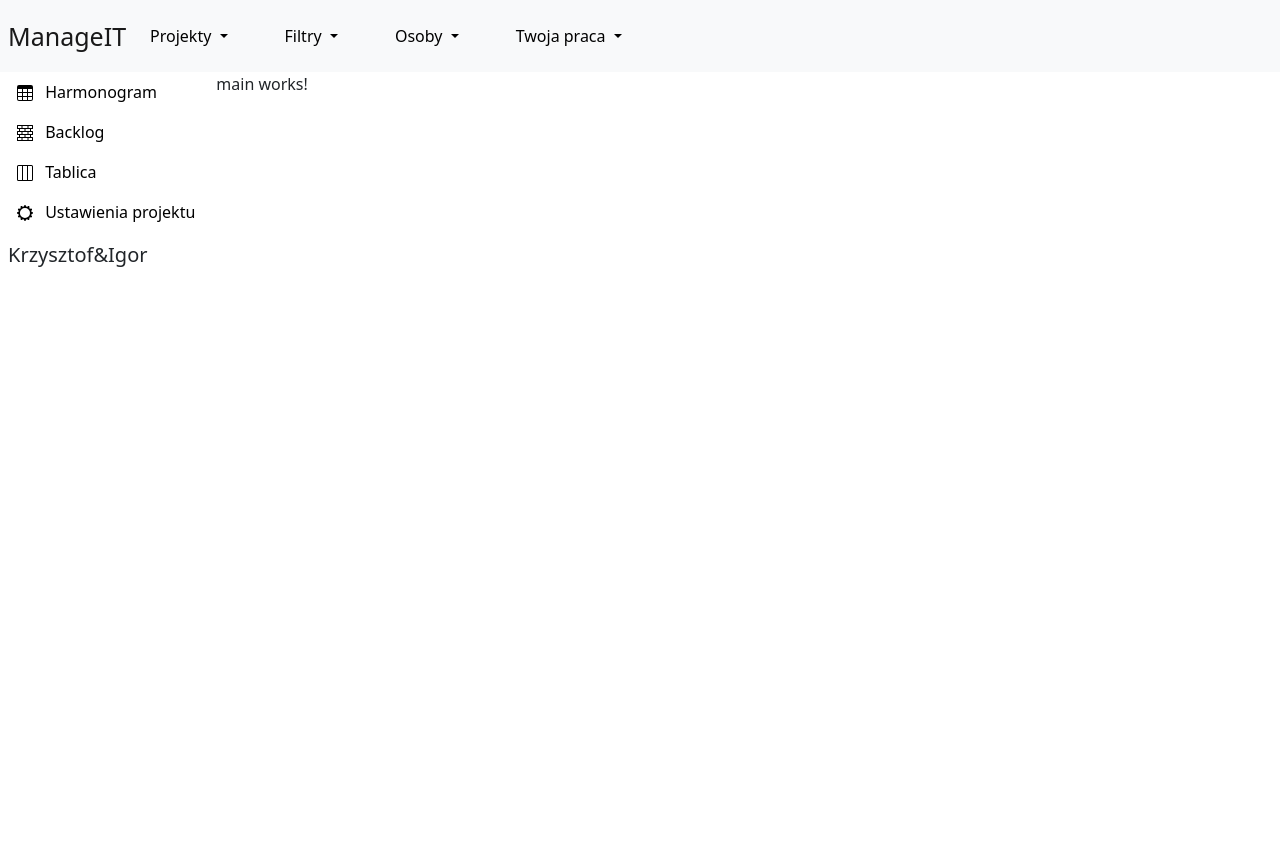
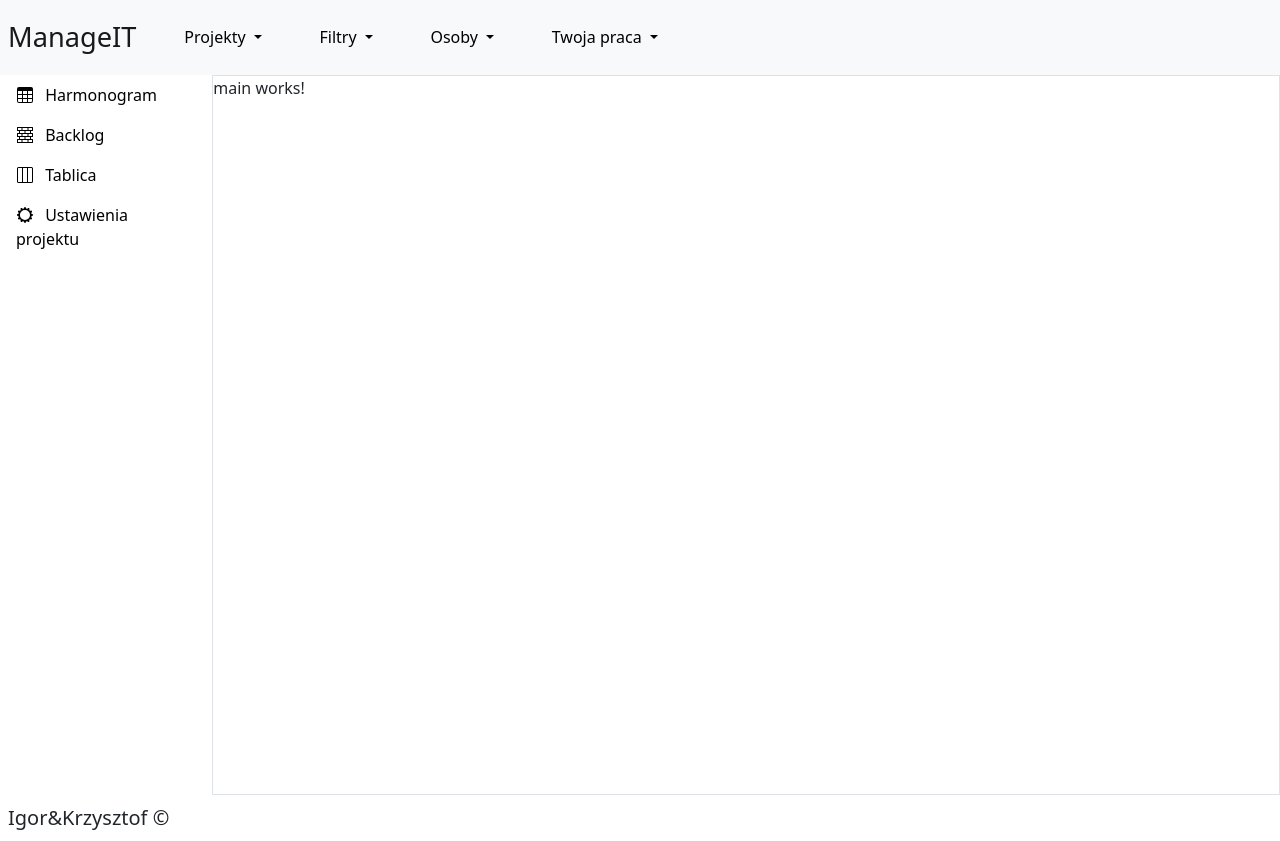
Before and after one commit to codeofcarbon/manageIT_frontend, an Angular app: page / in a window 1280 px wide. Before the commit the page ends 800 px from the top, so only its background shows below. Built offline with nearby package versions, Linux system fonts and the light colour scheme.

Commit message:
Implementation of ProjectService class

```diff
--- a/src/app/app.component.css
+++ b/src/app/app.component.css
@@ -1,3 +1,8 @@
 * {
     box-sizing: border-box;
 }
+
+.border {
+    width: 85%;
+    height: 45rem;
+}
--- a/src/app/app.component.html
+++ b/src/app/app.component.html
@@ -2,7 +2,9 @@
     <app-navbar></app-navbar>
     <div class="d-flex">
         <app-vertical-navbar></app-vertical-navbar>
-        <app-main></app-main>
+        <div class="border" style="border: 1px black solid;">
+            <app-main></app-main>
+        </div>
     </div>
     <app-footer></app-footer>
 </div>
--- a/src/app/footer/footer.component.html
+++ b/src/app/footer/footer.component.html
@@ -1 +1 @@
-<p class="fs-5 m-2">Krzysztof&Igor</p>
+<p class="fs-5 m-2">Igor&Krzysztof &copy;</p>
--- a/src/app/navbar/navbar.component.css
+++ b/src/app/navbar/navbar.component.css
@@ -1,5 +1,5 @@
 .navbar-brand {
-    font-size: 25px;
+    font-size: 1.7rem;
 }
 
 .navbar-tabs a{
@@ -7,8 +7,12 @@
   color: black;
 }
 
-.navbar-tabs a:not(:last-child) {
-    margin-right: 25px;
+.navbar li:first-child {
+    margin-left: 1.5rem;
+}
+
+.navbar li:not(:last-child) {
+    margin-right: 1.6rem;
 }
 
 .navbar-tabs .nav-item {
```
Also changed, not shown: src/app/project.service.ts (added, +42 -0 lines), 1 other file (tests, documents, lock files or other folders).
